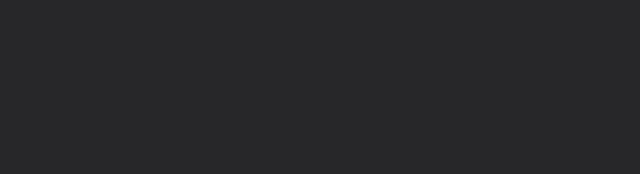
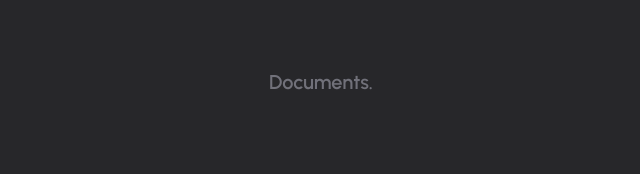
Before and after one commit to Deepak8519M/Docs-Mini-App-SCSH-, a React (Vite) app: page / in a window 1280 px wide. Shown: the top 174 px of the page, without its empty margins (319-959 px from the left). Built offline with nearby package versions, Linux system fonts and the light colour scheme.

Commit message:
few styles added

```diff
--- a/src/App.jsx
+++ b/src/App.jsx
@@ -3,7 +3,10 @@ import React from "react";
 function App() {
   return (
     <div className="w-full h-screen bg-zinc-800 relative">
-      <h1 className="text-zinc-900 text-[13vw] leading-none tracking-normal font-semibold absolute top-1/2 left-1/2 -translate-x-[50%] -translate-y-[50%]">
+      <div className="w-full py-7 flex justify-center text-zinc-500 text-xl  font-semibold absolute top-[5%] ">
+        Documents.
+      </div>
+      <h1 className="text-zinc-900  text-[13vw] leading-none tracking-normal font-semibold absolute top-1/2 left-1/2 -translate-x-[50%] -translate-y-[50%]">
         Docs.
       </h1>
     </div>
--- a/src/index.css
+++ b/src/index.css
@@ -10,3 +10,7 @@
   font-family: "Poppins", sans-serif;
   font-family: "Urbanist", sans-serif;
 }
+
+::selection {
+  color: rgb(232, 145, 47);
+}
```
